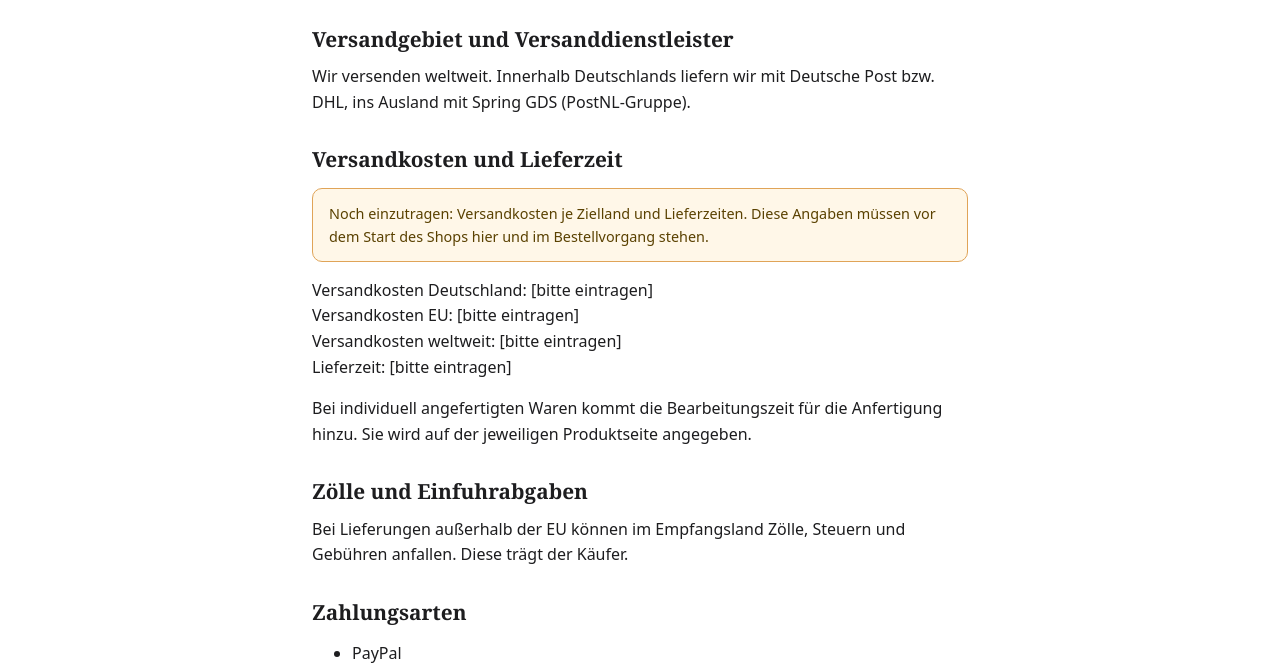
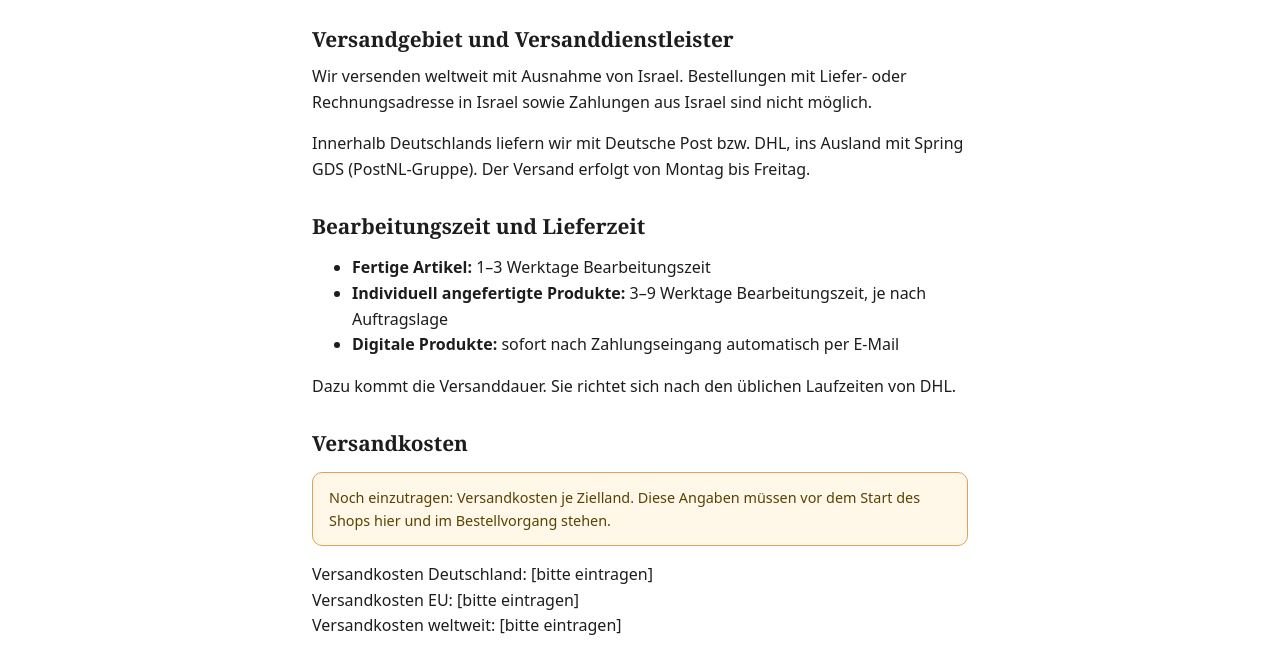
Before and after one commit to fayzaris-arena/fayzariswebseite, a plain HTML site: page versand-zahlung.html in a window 1280 px wide. Shown: the part 242-906 px from the top of the page. Drawn offline with Linux system fonts and the light colour scheme.

Commit message:
Rechtstexte aktualisiert: USt-ID und LUCID, Rücksendekosten beim Verkäufer, Bearbeitungszeiten, Liefergebiet

```diff
--- a/versand-zahlung.html
+++ b/versand-zahlung.html
@@ -19,12 +19,20 @@
         <h1>Versand &amp; Zahlung</h1>
 
         <h2>Versandgebiet und Versanddienstleister</h2>
-        <p>Wir versenden weltweit. Innerhalb Deutschlands liefern wir mit Deutsche Post bzw. DHL, ins Ausland mit Spring GDS (PostNL-Gruppe).</p>
+        <p>Wir versenden weltweit mit Ausnahme von Israel. Bestellungen mit Liefer- oder Rechnungsadresse in Israel sowie Zahlungen aus Israel sind nicht möglich.</p>
+        <p>Innerhalb Deutschlands liefern wir mit Deutsche Post bzw. DHL, ins Ausland mit Spring GDS (PostNL-Gruppe). Der Versand erfolgt von Montag bis Freitag.</p>
 
-        <h2>Versandkosten und Lieferzeit</h2>
-        <div class="hinweis">Noch einzutragen: Versandkosten je Zielland und Lieferzeiten. Diese Angaben müssen vor dem Start des Shops hier und im Bestellvorgang stehen.</div>
-        <p>Versandkosten Deutschland: [bitte eintragen]<br>Versandkosten EU: [bitte eintragen]<br>Versandkosten weltweit: [bitte eintragen]<br>Lieferzeit: [bitte eintragen]</p>
-        <p>Bei individuell angefertigten Waren kommt die Bearbeitungszeit für die Anfertigung hinzu. Sie wird auf der jeweiligen Produktseite angegeben.</p>
+        <h2>Bearbeitungszeit und Lieferzeit</h2>
+        <ul>
+          <li><strong>Fertige Artikel:</strong> 1–3 Werktage Bearbeitungszeit</li>
+          <li><strong>Individuell angefertigte Produkte:</strong> 3–9 Werktage Bearbeitungszeit, je nach Auftragslage</li>
+          <li><strong>Digitale Produkte:</strong> sofort nach Zahlungseingang automatisch per E-Mail</li>
+        </ul>
+        <p>Dazu kommt die Versanddauer. Sie richtet sich nach den üblichen Laufzeiten von DHL.</p>
+
+        <h2>Versandkosten</h2>
+        <div class="hinweis">Noch einzutragen: Versandkosten je Zielland. Diese Angaben müssen vor dem Start des Shops hier und im Bestellvorgang stehen.</div>
+        <p>Versandkosten Deutschland: [bitte eintragen]<br>Versandkosten EU: [bitte eintragen]<br>Versandkosten weltweit: [bitte eintragen]</p>
 
         <h2>Zölle und Einfuhrabgaben</h2>
         <p>Bei Lieferungen außerhalb der EU können im Empfangsland Zölle, Steuern und Gebühren anfallen. Diese trägt der Käufer.</p>
@@ -38,7 +46,7 @@
         <p>Die Zahlung wird mit Abschluss der Bestellung fällig. Die verfügbaren Zahlungsarten werden im Bestellvorgang angezeigt.</p>
 
         <h2>Digitale Produkte</h2>
-        <p>Digitale Produkte erhalten Sie nach erfolgreicher Zahlung per Download oder E-Mail. Hinweise zum Widerrufsrecht finden Sie in der <a href="widerruf.html">Widerrufsbelehrung</a>.</p>
+        <p>Digitale Produkte erhalten Sie nach erfolgreicher Zahlung automatisch per E-Mail. Hinweise zum Widerrufsrecht finden Sie in der <a href="widerruf.html">Widerrufsbelehrung</a>.</p>
       </div>
     </section>
   </main>
```
Also changed, not shown: agb.html (+5 -4 lines), impressum.html (+4 -1 lines), widerruf.html (+1 -1 lines).
